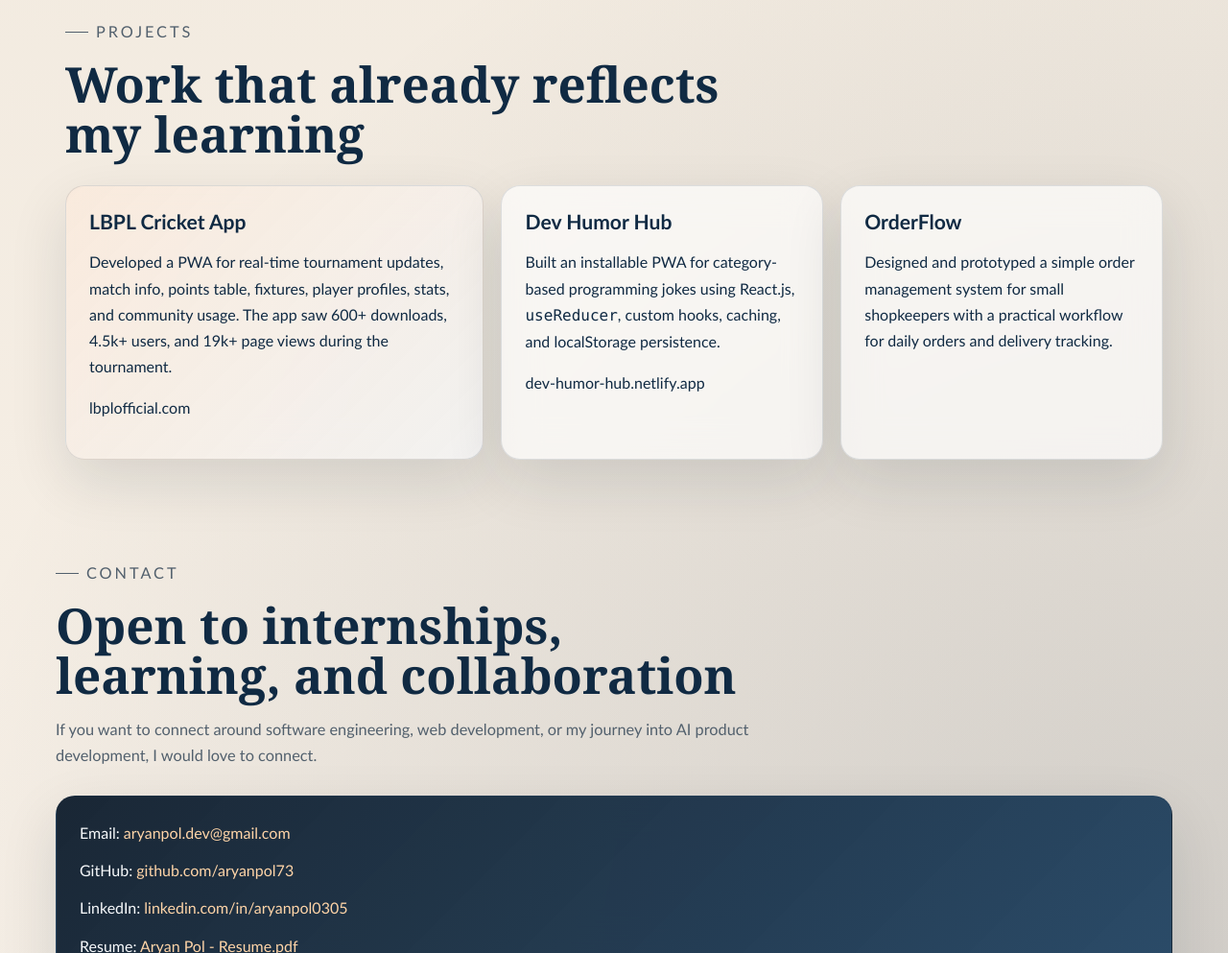
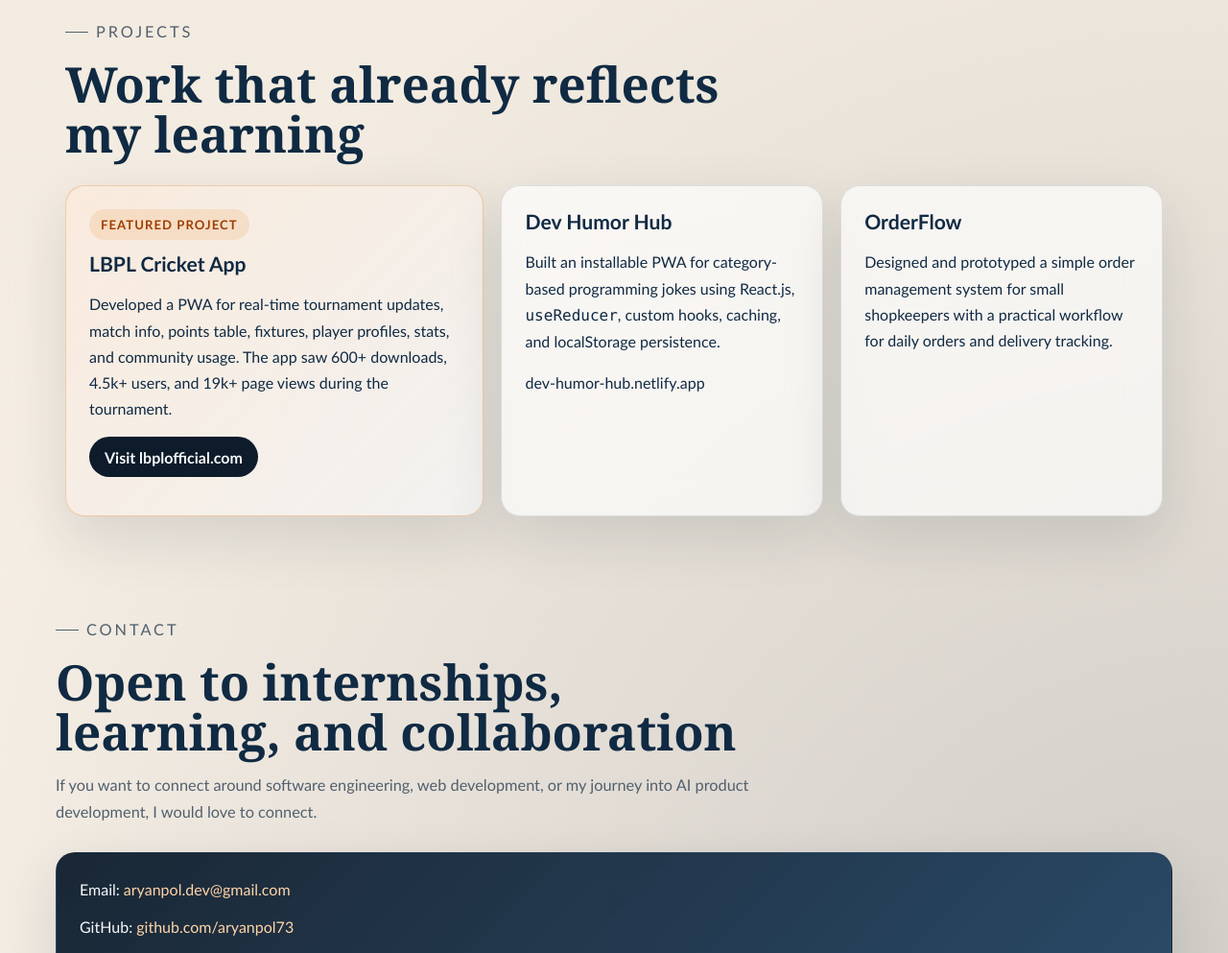
Before and after one commit to aryanpol73/MyPortfolio, a website: page index.html in a window 1280 px wide. Shown: the part 3043-4036 px from the top of the page at 96% size. Drawn offline with Linux system fonts and the light colour scheme.

Commit message:
Update project card and fix image/cache delivery

```diff
--- a/index.html
+++ b/index.html
@@ -196,14 +196,17 @@
           </div>
 
           <div class="focus-layout">
-            <article class="focus-card large">
-              <h3>LBPL Cricket App</h3>
+            <article class="focus-card large project-spotlight">
+              <a class="project-link-wrap" href="https://lbplofficial.com" target="_blank" rel="noreferrer">
+                <div class="project-badge">Featured Project</div>
+                <h3>LBPL Cricket App</h3>
+              </a>
               <p>
                 Developed a PWA for real-time tournament updates, match info, points
                 table, fixtures, player profiles, stats, and community usage. The app
                 saw 600+ downloads, 4.5k+ users, and 19k+ page views during the tournament.
               </p>
-              <p><a href="https://lbplofficial.com" target="_blank" rel="noreferrer">lbplofficial.com</a></p>
+              <p><a class="project-site-link" href="https://lbplofficial.com" target="_blank" rel="noreferrer">Visit lbplofficial.com</a></p>
             </article>
             <article class="focus-card">
               <h3>Dev Humor Hub</h3>
--- a/server.js
+++ b/server.js
@@ -8,6 +8,8 @@ const ROOT = __dirname;
 const MIME_TYPES = {
   ".css": "text/css; charset=utf-8",
   ".html": "text/html; charset=utf-8",
+  ".jpg": "image/jpeg",
+  ".jpeg": "image/jpeg",
   ".js": "application/javascript; charset=utf-8",
   ".json": "application/json; charset=utf-8",
   ".pdf": "application/pdf",
--- a/styles.css
+++ b/styles.css
@@ -382,6 +382,38 @@ a {
     var(--surface-strong);
 }
 
+.project-spotlight {
+  border-color: rgba(217, 108, 6, 0.28);
+}
+
+.project-link-wrap {
+  display: block;
+}
+
+.project-badge {
+  display: inline-flex;
+  margin-bottom: 12px;
+  padding: 8px 12px;
+  border-radius: 999px;
+  background: rgba(217, 108, 6, 0.12);
+  color: var(--accent-dark);
+  font-size: 0.82rem;
+  font-weight: 700;
+  letter-spacing: 0.08em;
+  text-transform: uppercase;
+}
+
+.project-site-link {
+  display: inline-flex;
+  align-items: center;
+  min-height: 42px;
+  padding: 0 16px;
+  border-radius: 999px;
+  background: var(--navy);
+  color: #f8fafc;
+  font-weight: 700;
+}
+
 .contact-section {
   padding-bottom: 24px;
 }
--- a/sw.js
+++ b/sw.js
@@ -1,4 +1,4 @@
-const CACHE_NAME = "aryan-portfolio-v2";
+const CACHE_NAME = "aryan-portfolio-v3";
 const ASSETS = [
   "./",
   "./index.html",
@@ -7,6 +7,7 @@ const ASSETS = [
   "./manifest.webmanifest",
   "./assets/Aryan-Pol-Resume.pdf",
   "./assets/AI-Product-Developer-Roadmap.pdf",
+  "./assets/profile.jpg",
   "./icons/icon-192.png",
   "./icons/icon-512.png"
 ];
```
